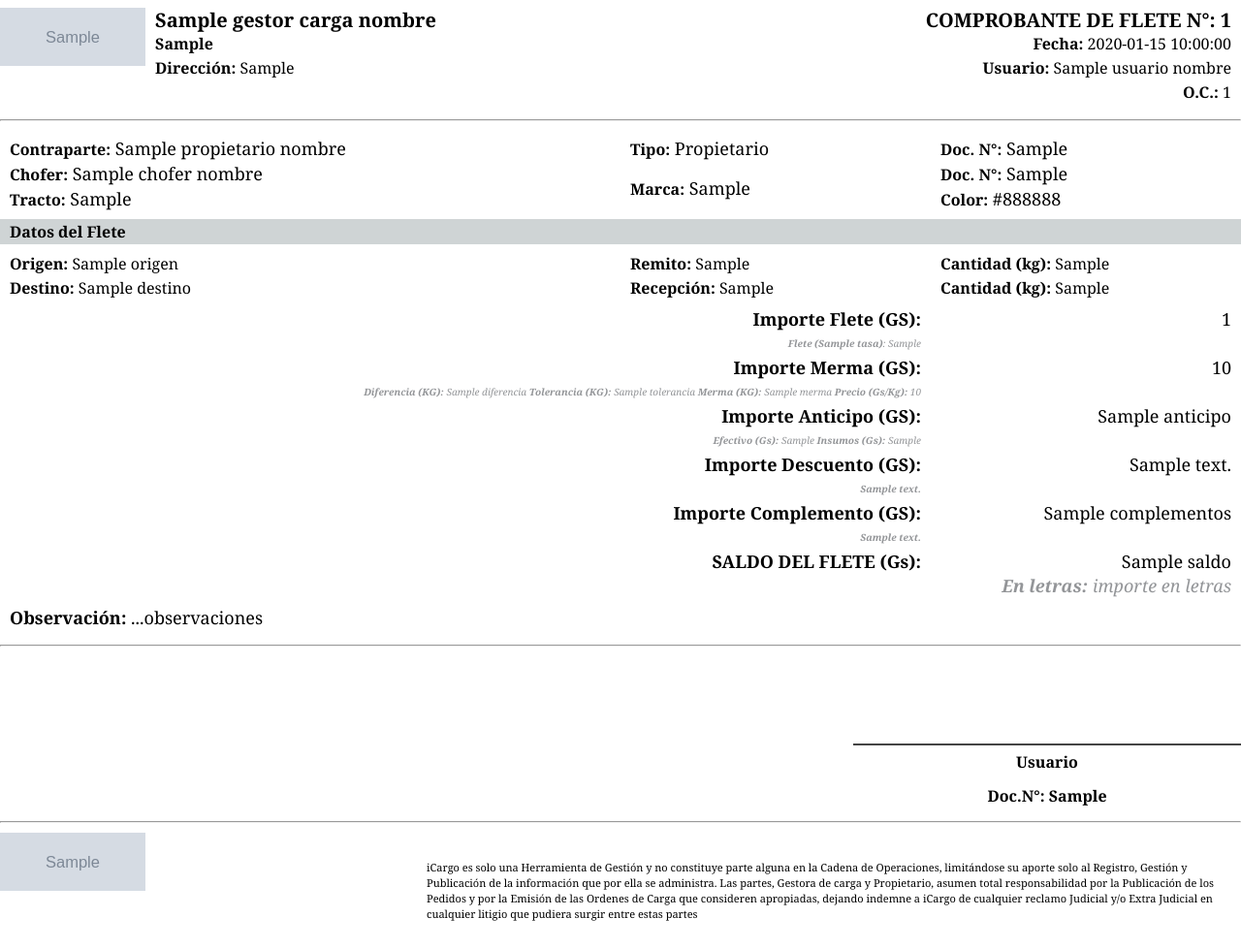
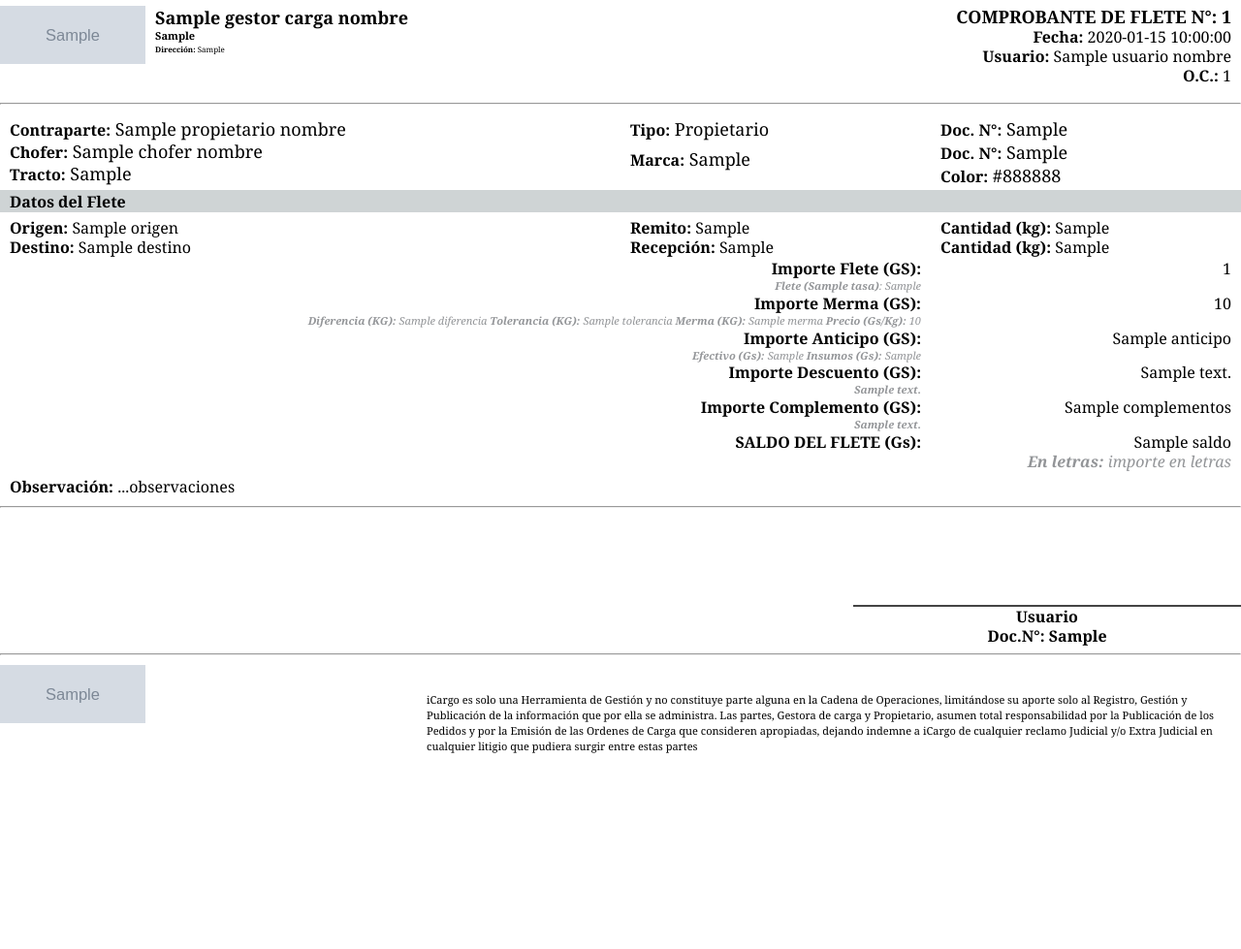
Before and after one commit to marceloalvarezcds/icargo-backend, a Python web app: template app/templates/pdf_resumen.html in a window 1280 px wide. Shown: the whole page at 97% size. After the commit the page ends 777 px from the top, so only its background shows below. Run offline with Jinja, Linux system fonts and the light colour scheme; the template is opened without the code that fills it: most values are stand-ins (such as "Sample title", 1, 10 or a date in 2020); grey boxes marked "Sample" are stand-in pictures.

Commit message:
fix pdf flete con copia

```diff
--- a/app/templates/pdf_resumen.html
+++ b/app/templates/pdf_resumen.html
@@ -36,7 +36,7 @@
 
       .dashed {
         border: 1px dashed;
-        margin: 20px 0;
+        margin: 10px 0;
       }
 
       .flex1 {
@@ -59,14 +59,13 @@
       }
 
       .firma {
-
         border-top: 2px solid #444;
         width: 400px;
       }
 
       .firma p {
         text-align: center;
-        line-height: 35px;
+        line-height: 20px;
       }
 
       .fs1 {
@@ -95,6 +94,10 @@
 
       .fs7 {
         font-size: 10px;
+      }
+
+      .fs8 {
+        font-size: 8px;
       }
 
       .gestor-logo {
@@ -128,11 +131,23 @@
       }
 
       .lh3 {
-        line-height: 25px;
+        line-height: 24px;
       }
 
       .lh4 {
+        line-height: 22px;
+      }
+
+      .lh5 {
+        line-height: 20px;
+      }
+
+      .lh6 {
         line-height: 16px;
+      }
+
+      .lh7 {
+        line-height: 14px;
       }
 
       .logo-container .logo {
@@ -209,7 +224,7 @@
       }
 
       .table .td {
-        padding: 8px 0 7px 0;
+        padding: 6px 0 2px 0;
       }
 
       .table.gap .box {
@@ -264,38 +279,38 @@
     {% for x in times %}
     <div class="{{class_name}}">
 
-      <div class="table table0 fs2">
+      <div class="table table0 fs4">
         <div class="td gestor-logo">
           {% if gestor_carga_logo %}
           <img src="{{gestor_carga_logo}}" style="width: 150px; height: 60px" />
           {% else %}
-          <div class="center fs3 lh3 bold gray">
+          <div class="center fs4 lh4 bold gray">
             LOGO
             <div class="fs4">Gestora Carga</div>
           </div>
           {% endif %}
         </div>
         <div class="td flex1">
-          <p class="bold fs3 lh3">{{gestor_carga_nombre}}</p>
-          <p class="fs5 lh3">
-            <span class="bold fs5 lh3">{{gestor_carga_numero_documento}}</span>
+          <p class="bold fs4 lh3">{{gestor_carga_nombre}}</p>
+          <p class="fs6 lh7">
+            <span class="bold">{{gestor_carga_numero_documento}}</span>
           </p>
-          <p class="fs5 lh3">
-            <span class="bold fs5 lh3">Dirección: </span>
+          <p class="fs8 lh7">
+            <span class="bold">Dirección: </span>
             {{gestor_carga_direccion}}
           </p>
         </div>
         <div class="td flex1">
-          <p class="bold fs3 lh3 text-right">COMPROBANTE DE FLETE N°: {{id}}</p>
+          <p class="bold fs4 lh4 text-right">COMPROBANTE DE FLETE N°: {{id}}</p>
 
-          <p class="fs5 lh3 text-right">
-            <span class="bold fs5 lh3">Fecha: </span>{{fecha}}
+          <p class="fs5 lh5 text-right">
+            <span class="bold">Fecha: </span>{{fecha}}
           </p>
-          <p class="fs5 lh3 text-right">
-            <span class="bold fs5 lh3">Usuario: </span>{{usuario_nombre}}
+          <p class="fs5 lh5 text-right">
+            <span class="bold">Usuario: </span>{{usuario_nombre}}
           </p>
-          <p class="fs5 lh3 text-right">
-            <span class="bold fs5 lh3">O.C.: </span>{{id}}
+          <p class="fs5 lh5 text-right">
+            <span class="bold">O.C.: </span>{{id}}
           </p>
         </div>
       </div>
@@ -305,35 +320,35 @@
       <div class="gap table">
 
         <div class="flex2 td">
-          <p class="fs4 lh3">
-            <span  class="bold fs5 lh3">Contraparte:</span> {{propietario_nombre}}
+          <p class="fs4 lh4">
+            <span  class="bold fs5">Contraparte:</span> {{propietario_nombre}}
           </p>
-          <p class="fs4 lh3">
-            <span  class="bold fs5 lh3">Chofer:</span> {{chofer_nombre}}
+          <p class="fs4 lh4">
+            <span  class="bold fs5">Chofer:</span> {{chofer_nombre}}
           </p>
-          <p class="fs4 lh3">
-            <span  class="bold fs5 lh3">Tracto:</span> {{camion_placa}}
+          <p class="fs4 lh4">
+            <span  class="bold fs5">Tracto:</span> {{camion_placa}}
           </p>
         </div>
 
         <div class="flex1 td">
-          <p class="fs4 lh3">
-            <span  class="bold fs5 lh3">Tipo:</span> Propietario
+          <p class="fs4 lh4">
+            <span  class="bold fs5">Tipo:</span> Propietario
           </p>
-          <div class="flex1 td align-down"></div>
-          <p class="fs4 lh3">
-            <span  class="bold fs5 lh3">Marca:</span> {{camion_marca}}
+          <div class="flex1 td align-down"> <p class="fs4 lh4"> </p></div>
+          <p class="fs4 lh4">
+            <span  class="bold fs5">Marca:</span> {{camion_marca}}
           </p>
         </div>
 
         <div class="flex1 td">
-          <p class="fs4 lh3">
+          <p class="fs4 lh4">
             <span  class="bold fs5 lh3">Doc. N°:</span> {{propietario_documento}}
           </p>
-          <p class="fs4 lh3">
+          <p class="fs4 lh4">
             <span  class="bold fs5 lh3">Doc. N°:</span> {{chofer_documento}}
           </p>
-          <p class="fs4 lh3">
+          <p class="fs4 lh4">
             <span  class="bold fs5 lh3">Color:</span> {{camion_color}}
           </p>
         </div>
@@ -341,35 +356,35 @@
       </div>
 
       <div class="flex1 td back-color-gray">
-        <p class="fs4 lh3">
-          <span  class="bold fs5 lh3">Datos del Flete</span>
+        <p class="fs4 lh4">
+          <span  class="bold fs5">Datos del Flete</span>
         </p>
       </div>
 
       <div class="table">
         <div class="flex2 td">
-          <p class="fs5 lh3">
+          <p class="fs5 lh5">
             <span class="bold">Origen: </span>{{origen}}
           </p>
-          <p class="fs5 lh3">
+          <p class="fs5 lh5">
             <span class="bold">Destino: </span>{{destino}}
           </p>
         </div>
 
         <div class="flex1 td">
-          <p class="fs5 lh3">
+          <p class="fs5 lh5">
             <span class="bold">Remito: </span> {{docs_origen}}
           </p>
-          <p class="fs5 lh3">
+          <p class="fs5 lh5">
             <span class="bold">Recepción: </span> {{docs_destino}}
           </p>
         </div>
 
         <div class="flex1 td">
-          <p class="fs5 lh3">
+          <p class="fs5 lh5">
             <span class="bold">Cantidad (kg): </span> {{cantidad_origen}}
           </p>
-          <p class="fs5 lh3">
+          <p class="fs5 lh5">
             <span class="bold">Cantidad (kg): </span> {{cantidad_destino}}
           </p>
         </div>
@@ -379,16 +394,16 @@
 
         <div class="table">
           <div class="flex3">
-            <p class="fs4 lh3 end">
+            <p class="fs5 lh5 end">
               <span class="bold">Importe Flete (GS): </span>
             </p>
-            <p class="fs7 lh3 sub-item end">
+            <p class="fs6 lh6 sub-item end">
               <span class="bold">Flete ({{tasa}})</span>: {{tarifa_flete}}
             </p>
           </div>
 
           <div class="flex1">
-            <p class="fs4 lh3 end">
+            <p class="fs5 lh5 end">
               <span>{{total_flete}}</span>
             </p>
           </div>
@@ -396,10 +411,10 @@
 
         <div class="table">
           <div class="flex3">
-            <p class="fs4 lh3 end">
+            <p class="fs5 lh5 end">
               <span class="bold">Importe Merma (GS): </span>
             </p>
-            <p class="fs7 lh3 sub-item end">
+            <p class="fs6 lh6 sub-item end">
               <span class="bold">Diferencia (KG): </span> {{diferencia}}
               <span class="bold">Tolerancia (KG): </span> {{tolerancia}}
               <span class="bold">Merma (KG): </span> {{merma}}
@@ -408,7 +423,7 @@
           </div>
 
           <div class="flex1">
-            <p class="fs4 lh3 end">
+            <p class="fs5 lh5 end">
               <span>{{merma_total}}</span>
             </p>
           </div>
@@ -416,17 +431,17 @@
 
         <div class="table">
           <div class="flex3">
-            <p class="fs4 lh3 end">
+            <p class="fs5 lh5 end">
               <span class="bold">Importe Anticipo (GS): </span>
             </p>
-            <p class="fs7 lh3 sub-item end">
+            <p class="fs6 fs6 sub-item end">
               <span class="bold">Efectivo (Gs): </span> {{anticipo_efectivo}}
               <span class="bold">Insumos (Gs): </span> {{anticipo_insumo}}
             </p>
           </div>
 
           <div class="flex1">
-            <p class="fs4 lh3 end">
+            <p class="fs5 lh5 end">
               <span>{{anticipo}}</span>
             </p>
           </div>
@@ -434,16 +449,16 @@
 
         <div class="table">
           <div class="flex3">
-            <p class="fs4 lh3 end">
+            <p class="fs5 lh5 end">
               <span class="bold">Importe Descuento (GS): </span>
             </p>
-            <p class="fs7 lh3 sub-item end">
+            <p class="fs6 lh6 sub-item end">
               <span class="bold"> {{descuentos_desc}} </span>
             </p>
           </div>
 
           <div class="flex1">
-            <p class="fs4 lh3 end">
+            <p class="fs5 lh5 end">
               <span>{{descuentos}}</span>
             </p>
           </div>
@@ -451,16 +466,16 @@
 
         <div class="table">
           <div class="flex3">
-            <p class="fs4 lh3 end">
+            <p class="fs5 lh5 end">
               <span class="bold">Importe Complemento (GS): </span>
             </p>
-            <p class="fs7 lh3 sub-item end">
+            <p class="fs6 lh6 sub-item end">
               <span class="bold"> {{complementos_desc}} </span>
             </p>
           </div>
 
           <div class="flex1">
-            <p class="fs4 lh3 end">
+            <p class="fs5 lh5 end">
               <span>{{complementos}}</span>
             </p>
           </div>
@@ -468,13 +483,13 @@
 
         <div class="table">
           <div class="flex3">
-            <p class="fs4 lh3 end">
+            <p class="fs5 lh5 end">
               <span class="bold">SALDO DEL FLETE (Gs): </span>
             </p>
           </div>
 
           <div class="flex1">
-            <p class="fs4 lh3 end">
+            <p class="fs5 lh5 end">
               <span>{{saldo}}</span>
             </p>
           </div>
@@ -482,7 +497,7 @@
 
         <div class="table">
           <div class="flex1">
-            <p class="fs4 lh3 sub-item end">
+            <p class="fs5 lh5 sub-item end">
               <span class="bold">En letras: </span> importe en letras
             </p>
           </div>
@@ -491,7 +506,7 @@
         <div class="table">
 
           <div class="flex1 td">
-            <p class="fs4 lh3">
+            <p class="fs5 lh5">
               <span class="bold">Observación: </span> ...observaciones
             </p>
           </div>
@@ -526,7 +541,7 @@
         <div class="logo">
           <img src="{{logo}}" alt="iCargo" style="width: 150px; height: 60px"/>
         </div>
-        <p class="fs6 lh4 flex1">
+        <p class="fs6 lh6 flex1">
           iCargo es solo una Herramienta de Gestión y no constituye parte alguna
           en la Cadena de Operaciones, limitándose su aporte solo al Registro,
           Gestión y Publicación de la información que por ella se administra.
```
